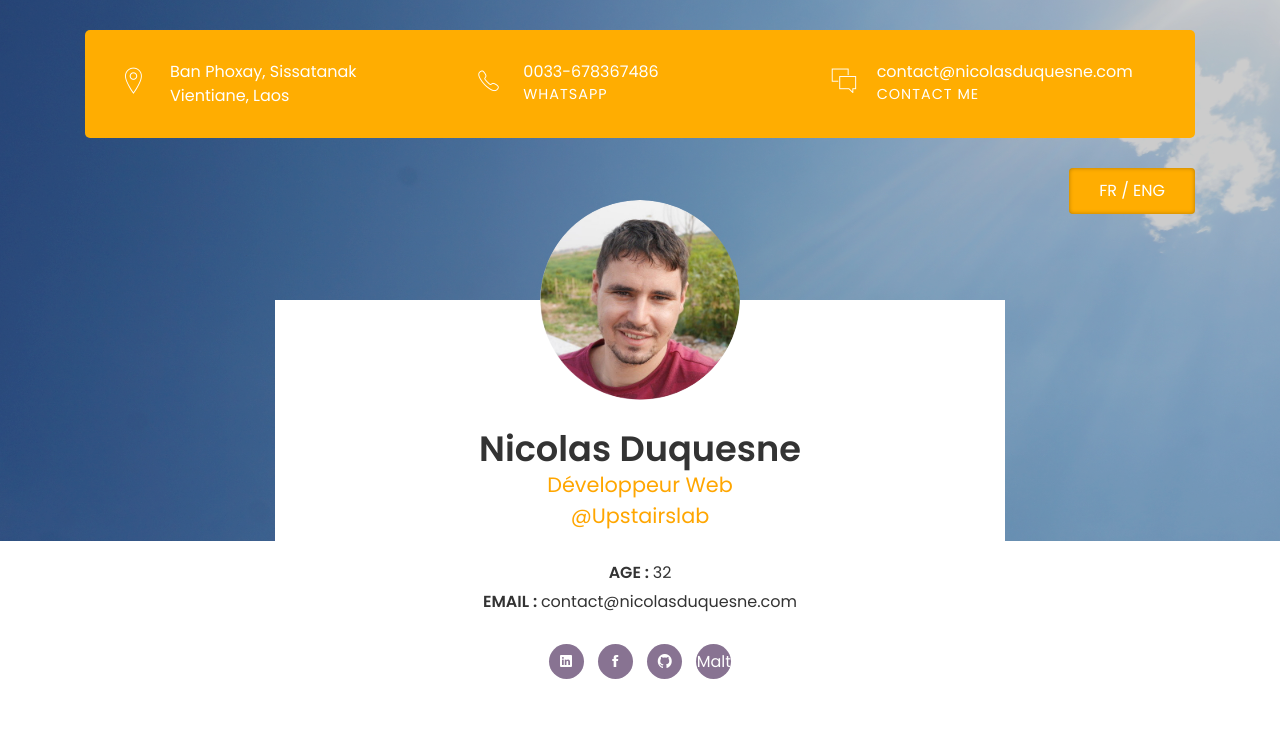
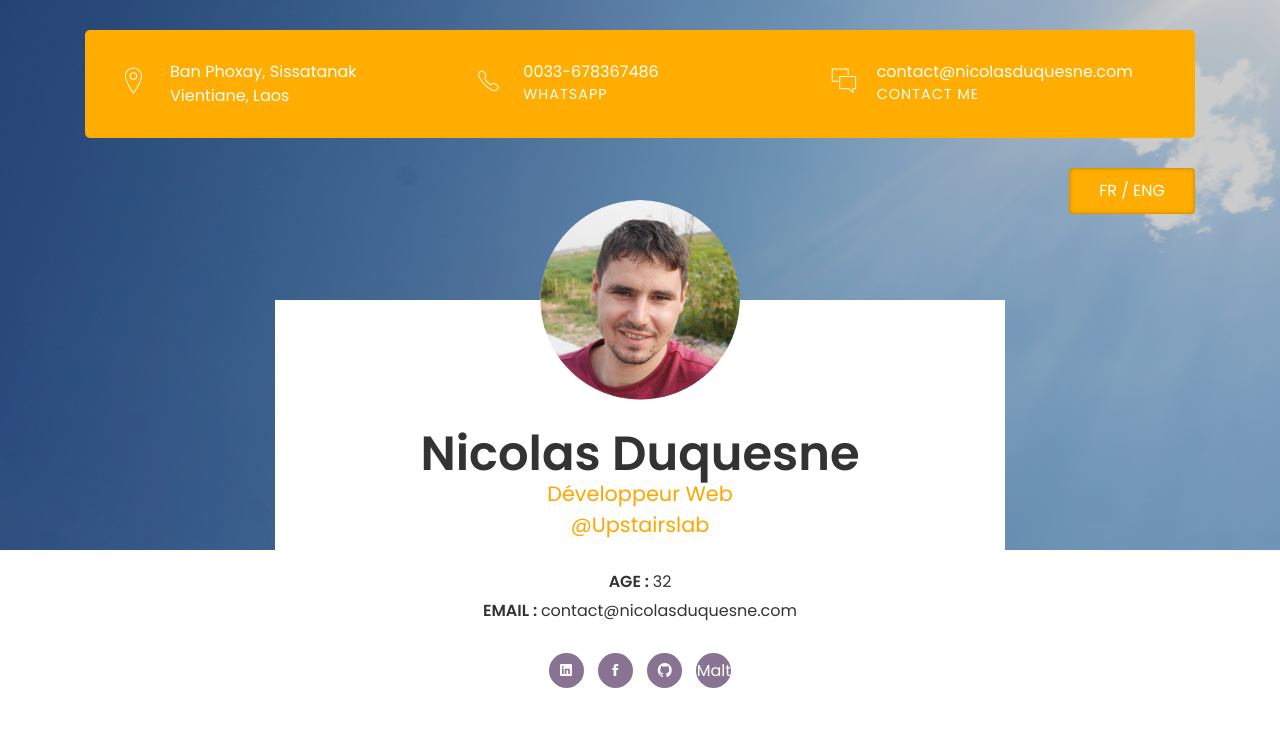
Before and after one commit to nicolasdugit/nicolasduquesneCV, a PHP site: page /index.php?lang=en in a window 1280 px wide. Shown: the top 740 px of the page. Run offline with PHP 8.4, Linux system fonts and the light colour scheme; some libraries are stand-ins or nearby versions; some web fonts are replaced.

Commit message:
h1 en 3em a lieu de 4em dans business-style.css

```diff
--- a/public/css/business-styles.css
+++ b/public/css/business-styles.css
@@ -50,7 +50,7 @@ h1,h2,h3{ font-family: 'Poppins', cursive; }
 
 p{ line-height: 1.6; font-size: 1em; font-weight: 400; color: #777; }
 
-h1{ font-size: 4em; line-height: 1; }
+h1{ font-size: 3em; line-height: 1; }
 h2{ font-size: 2.2em; line-height: 1.1; }
 h3{ font-size: 1.8em; }
 h4{ font-size: 1.3em; }
--- a/view/en/includes/introSection.php
+++ b/view/en/includes/introSection.php
@@ -5,7 +5,7 @@
 			<div class="col-md-10 col-lg-8">
 				<div class="intro">
 					<div class="profile-img"><img src="public/images/nicolas.png" alt="Nicolas Duquesne"></div>
-					<h2><b>Nicolas Duquesne</b></h2>
+					<h1><b>Nicolas Duquesne</b></h1>
 					<h4 class="font-yellow">Développeur Web <br> <a href="http://www.upstairslab.co">@Upstairslab</a></h4>
 					<ul class="information margin-tb-30">
 						<li><b>AGE : </b>32</li>
```
